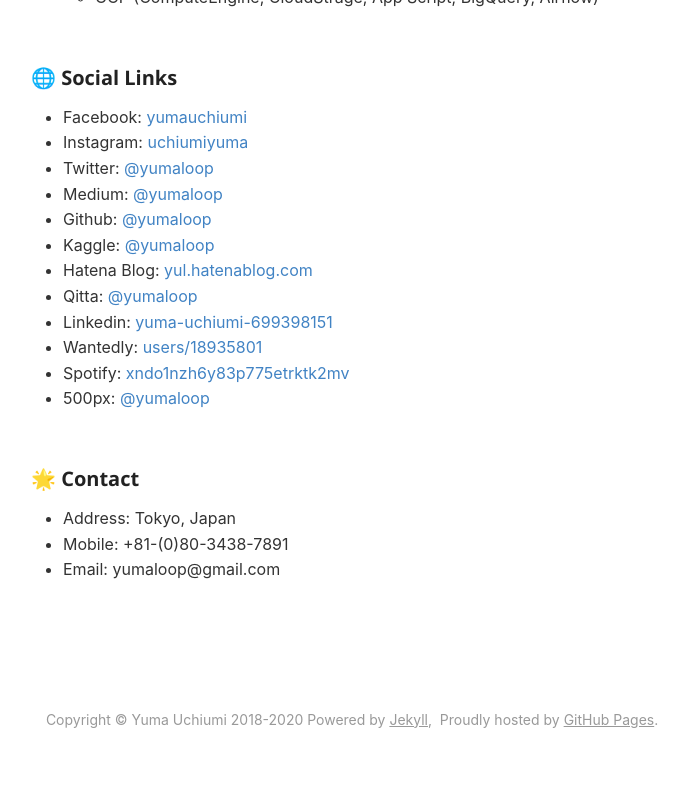
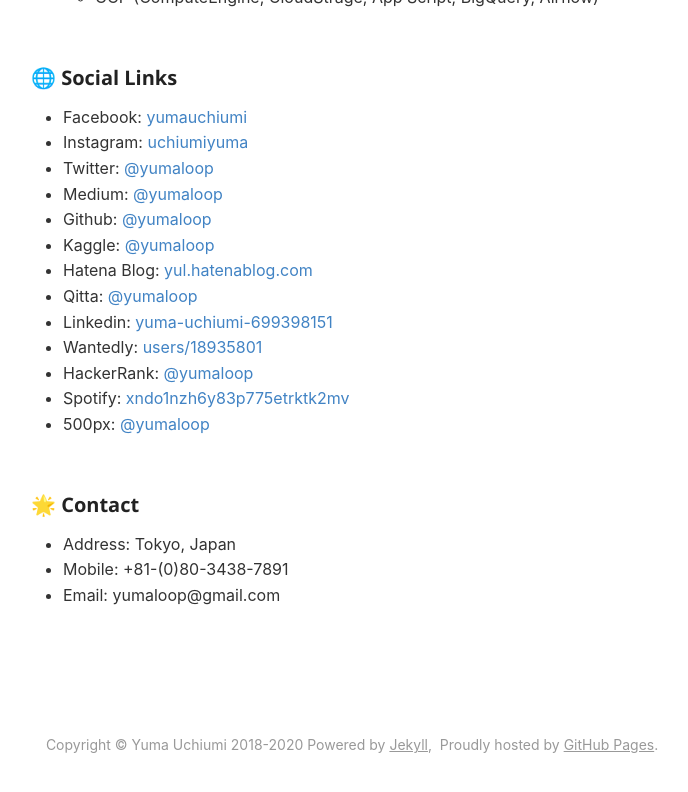
Before and after one commit to yumaloop/old-jekyll-blog-site, a Jekyll site: the page built from about.md, in a window 1280 px wide and 900 px high, scrolled down 2278 px. Shown: the top 792 px of the window, without its empty margins (59-747 px from the left). Built offline with Jekyll 4.4.1, drawn with Linux system fonts in a browser that asks for light colours; comment, search, counter and statistics services are not loaded.

Commit message:
update about

```diff
--- a/about.md
+++ b/about.md
@@ -91,6 +91,7 @@
 * Qitta: [@yumaloop](https://qiita.com/yumaloop)
 * Linkedin: [yuma-uchiumi-699398151](https://www.linkedin.com/in/yuma-uchiumi-699398151/)
 * Wantedly: [users/18935801](https://www.wantedly.com/users/18935801)
+* HackerRank: [@yumaloop](https://www.hackerrank.com/yumaloop?hr_r=1)
 * Spotify: [xndo1nzh6y83p775etrktk2mv](https://open.spotify.com/user/xndo1nzh6y83p775etrktk2mv?si=s3ZU58pZTHKGt4aOfpwmKg)
 * 500px: [@yumaloop](https://500px.com/yumaloop)
 
```
